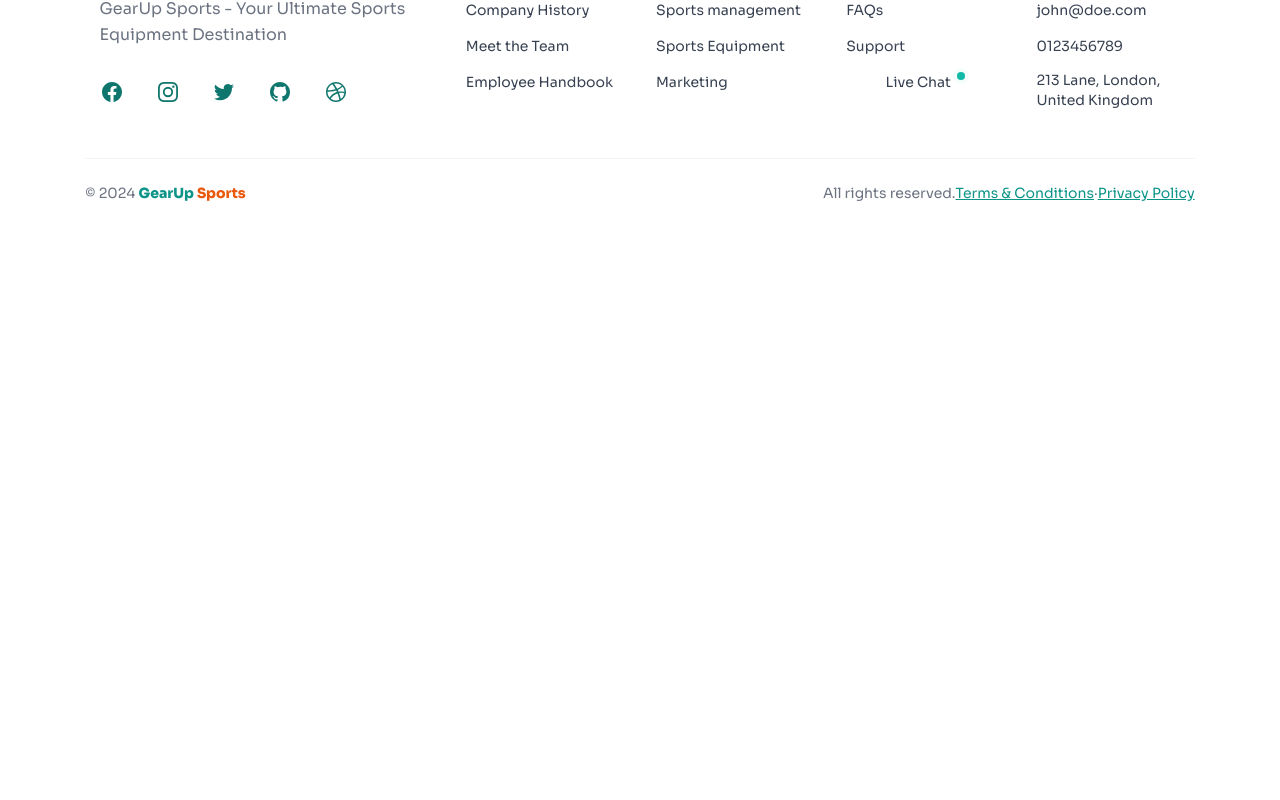
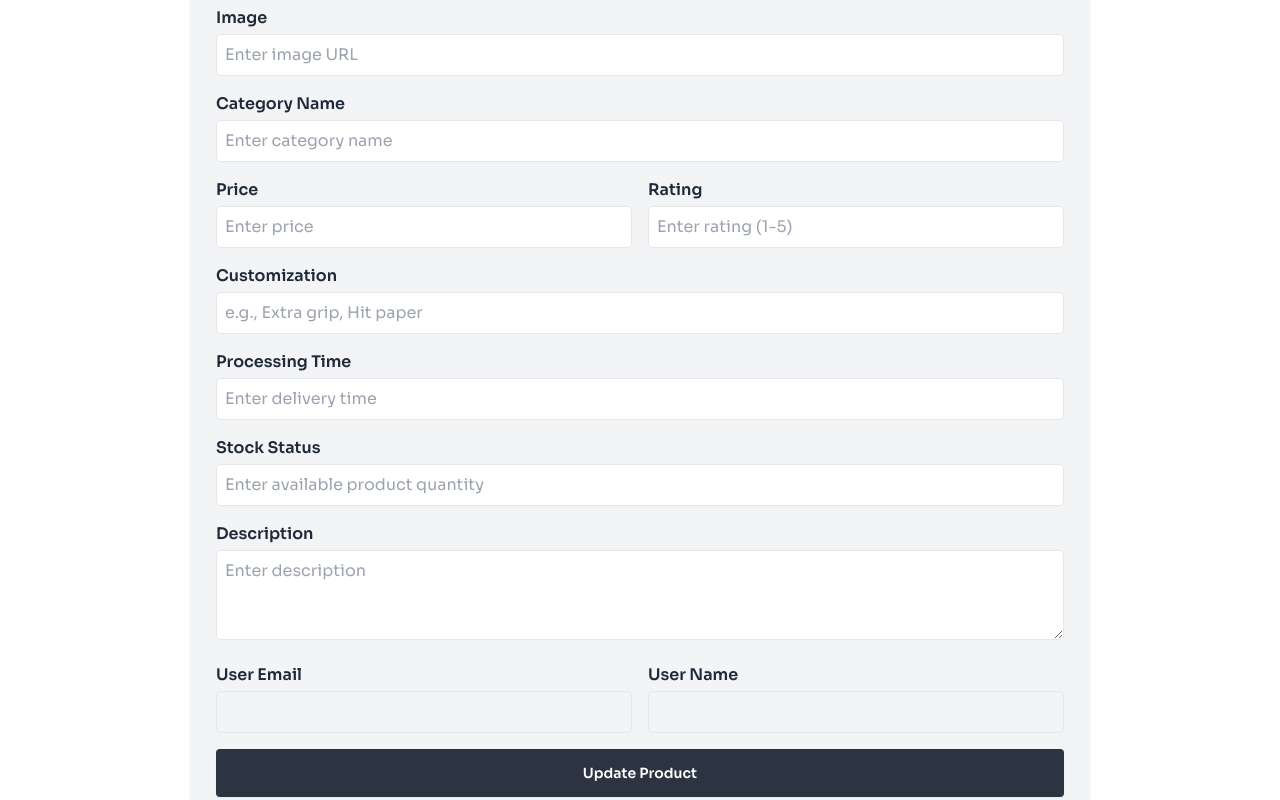
Before and after one commit to Md-Mueid-Mia/GearUp-Sports, a React (Vite) app: page /updateEquipment/1 in a window 1280 px wide. Shown: the part 260-1060 px from the top of the page. Before the commit the page ends 800 px from the top, so only its background shows below. Built offline with nearby package versions, Linux system fonts and the light colour scheme; no server answers; sample sign-in values are in the browser's storage.

Commit message:
this website updatePage modified

```diff
--- a/package.json
+++ b/package.json
@@ -22,6 +22,7 @@
     "react-responsive-carousel": "^3.2.23",
     "react-router-dom": "^7.0.1",
     "sort-by": "^1.2.0",
+    "sweetalert2": "^11.14.5",
     "swiper": "^11.1.15"
   },
   "devDependencies": {
--- a/src/pages/UpdateEquipment .jsx
+++ b/src/pages/UpdateEquipment .jsx
@@ -12,9 +12,6 @@ const UpdateEquipment = () => {
   // State to hold form data
   const [formData, setFormData] = useState([]);
 
-  const [loading, setLoading] = useState(true);
-  const [successMessage, setSuccessMessage] = useState("");
-
   // Fetch the existing equipment data
   useEffect(() => {
     fetch(`http://localhost:4000/equipment`) // Replace with your API endpoint
@@ -25,7 +22,17 @@ const UpdateEquipment = () => {
   }, []);
 
   const data = formData.find((item) =>(item._id === id));
-//  console.log(data);
+const {itemName,
+  image,
+  categoryName,
+  description,
+  price,
+  rating,
+  customization,
+  processingTime,
+  stockStatus,
+  userEmail,
+  userName,}=data || {};
 
 
 
@@ -58,198 +65,193 @@ const UpdateEquipment = () => {
       userEmail,
       userName,
     }
-console.log(formData);
+// console.log(formData);
 
     // Send updated data to the backend
-    // fetch(`/equipment/${id}`, {
-    //   method: "PUT", // Use PUT or PATCH method for updates
-    //   headers: { "Content-Type": "application/json" },
-    //   body: JSON.stringify(formData),
-    // })
-      // .then((response) => response.json())
-      // .then((data) => {
-      //   console.log("Updated Equipment:", data);
-      //   toast.success("Equipment updated successfully!");
-      //   setTimeout(() => navigate("/equipment"), 2000); // Redirect to another page after 2 seconds
-      // })
-    //   .catch((error) => console.error("Error updating equipment:", error));
+    fetch(`http://localhost:4000/equipment/${id}`, {
+      method: "PUT", // Use PUT or PATCH method for updates
+      headers: { "Content-Type": "application/json" },
+      body: JSON.stringify(formData),
+    })
+      .then((response) => response.json())
+      .then((data) => {
+        console.log("Updated Equipment:", data);
+        toast.success("Equipment updated successfully!");
+        setTimeout(() => navigate("/myEquipmentList"), 2000); // Redirect to another page after 2 seconds
+      })
   };
 
   //
 
-  // return (
-  //   <div>
-  //     <Helmet>
-  //       <meta charSet="utf-8" />
-  //       <title>GearUp Sports || Update Equipment</title>
-  //       <link rel="canonical" href="http://mysite.com/example" />
-  //     </Helmet>
-  //     <div className="update-product-container max-w-4xl mx-auto p-6 bg-gray-100 rounded-lg shadow-md">
-  //       <h1 className="text-3xl font-bold text-center mb-4">
-  //         Update Equipment
-  //       </h1>
-  //       {successMessage && (
-  //         <div className="mb-4 p-2 bg-green-200 text-green-800 rounded">
-  //           {successMessage}
-  //         </div>
-  //       )}
-  //       <form className="space-y-4" onSubmit={handleSubmit}>
-  //         {/* Item Name */}
-  //         <div className="form-group">
-  //           <label className="block font-semibold mb-1">Item Name</label>
-  //           <input
-  //             type="text"
-  //             id="itemName"
-  //             name="itemName"
-  //             defaultValue={itemName}
-  //             placeholder="Enter item name"
-  //             className="w-full p-2 border rounded"
-  //           />
-  //         </div>
+  return (
+    <div>
+      <Helmet>
+        <meta charSet="utf-8" />
+        <title>GearUp Sports || Update Equipment</title>
+        <link rel="canonical" href="http://mysite.com/example" />
+      </Helmet>
+      <div className="update-product-container max-w-4xl mx-auto p-6 bg-gray-100 rounded-lg shadow-md">
+        <h1 className="text-3xl font-bold text-center mb-4">
+          Update Equipment
+        </h1>
 
-  //         {/* Image URL */}
-  //         <div className="form-group">
-  //           <label className="block font-semibold mb-1">Image</label>
-  //           <input
-  //             type="text"
-  //             id="image"
-  //             name="image"
-  //             defaultValue={image}
-  //             placeholder="Enter image URL"
-  //             className="w-full p-2 border rounded"
-  //           />
-  //         </div>
+        <form className="space-y-4" onSubmit={handleSubmit}>
+          {/* Item Name */}
+          <div className="form-group">
+            <label className="block font-semibold mb-1">Item Name</label>
+            <input
+              type="text"
+              id="itemName"
+              name="itemName"
+              defaultValue={itemName}
+              placeholder="Enter item name"
+              className="w-full p-2 border rounded"
+            />
+          </div>
 
-  //         {/* Category Name */}
-  //         <div className="form-group">
-  //           <label className="block font-semibold mb-1">Category Name</label>
-  //           <input
-  //             type="text"
-  //             id="categoryName"
-  //             name="categoryName"
-  //             defaultValue={categoryName}
-  //             placeholder="Enter category name"
-  //             className="w-full p-2 border rounded"
-  //           />
-  //         </div>
+          {/* Image URL */}
+          <div className="form-group">
+            <label className="block font-semibold mb-1">Image</label>
+            <input
+              type="text"
+              id="image"
+              name="image"
+              defaultValue={image}
+              placeholder="Enter image URL"
+              className="w-full p-2 border rounded"
+            />
+          </div>
 
-  //         {/* Price and Rating */}
-  //         <div className="grid grid-cols-2 gap-4">
-  //           <div className="form-group">
-  //             <label className="block font-semibold mb-1">Price</label>
-  //             <input
-  //               type="number"
-  //               id="price"
-  //               name="price"
-  //               defaultValue={price}
-  //               placeholder="Enter price"
-  //               className="w-full p-2 border rounded"
-  //             />
-  //           </div>
-  //           <div className="form-group">
-  //             <label className="block font-semibold mb-1">Rating</label>
-  //             <input
-  //               type="number"
-  //               id="rating"
-  //               name="rating"
-  //               defaultValue={rating}
-  //               placeholder="Enter rating (1-5)"
-  //               step="0.1"
-  //               max="5"
-  //               min="1"
-  //               className="w-full p-2 border rounded"
-  //             />
-  //           </div>
-  //         </div>
+          {/* Category Name */}
+          <div className="form-group">
+            <label className="block font-semibold mb-1">Category Name</label>
+            <input
+              type="text"
+              id="categoryName"
+              name="categoryName"
+              defaultValue={categoryName}
+              placeholder="Enter category name"
+              className="w-full p-2 border rounded"
+            />
+          </div>
 
-  //         {/* Customization */}
-  //         <div className="form-group">
-  //           <label className="block font-semibold mb-1">Customization</label>
-  //           <input
-  //             type="text"
-  //             id="customization"
-  //             name="customization"
-  //             defaultValue={customization}
-  //             placeholder="e.g., Extra grip, Hit paper"
-  //             className="w-full p-2 border rounded"
-  //           />
-  //         </div>
+          {/* Price and Rating */}
+          <div className="grid grid-cols-2 gap-4">
+            <div className="form-group">
+              <label className="block font-semibold mb-1">Price</label>
+              <input
+                type="number"
+                id="price"
+                name="price"
+                defaultValue={price}
+                placeholder="Enter price"
+                className="w-full p-2 border rounded"
+              />
+            </div>
+            <div className="form-group">
+              <label className="block font-semibold mb-1">Rating</label>
+              <input
+                type="number"
+                id="rating"
+                name="rating"
+                defaultValue={rating}
+                placeholder="Enter rating (1-5)"
+                step="0.1"
+                max="5"
+                min="1"
+                className="w-full p-2 border rounded"
+              />
+            </div>
+          </div>
 
-  //         {/* Processing Time */}
-  //         <div className="form-group">
-  //           <label className="block font-semibold mb-1">Processing Time</label>
-  //           <input
-  //             type="text"
-  //             id="processingTime"
-  //             name="processingTime"
-  //             defaultValue={processingTime}
-  //             placeholder="Enter delivery time"
-  //             className="w-full p-2 border rounded"
-  //           />
-  //         </div>
+          {/* Customization */}
+          <div className="form-group">
+            <label className="block font-semibold mb-1">Customization</label>
+            <input
+              type="text"
+              id="customization"
+              name="customization"
+              defaultValue={customization}
+              placeholder="e.g., Extra grip, Hit paper"
+              className="w-full p-2 border rounded"
+            />
+          </div>
 
-  //         {/* Stock Status */}
-  //         <div className="form-group">
-  //           <label className="block font-semibold mb-1">Stock Status</label>
-  //           <input
-  //             type="number"
-  //             id="stockStatus"
-  //             name="stockStatus"
-  //             defaultValue={stockStatus}
-  //             placeholder="Enter available product quantity"
-  //             className="w-full p-2 border rounded"
-  //           />
-  //         </div>
-  //         {/* Description */}
-  //         <div className="form-group">
-  //           <label className="block font-semibold mb-1">Description</label>
-  //           <textarea
-  //             id="description"
-  //             name="description"
-  //             defaultValue={description}
-  //             placeholder="Enter description"
-  //             className="w-full p-2 border rounded"
-  //             rows="3"
-  //           ></textarea>
-  //         </div>
+          {/* Processing Time */}
+          <div className="form-group">
+            <label className="block font-semibold mb-1">Processing Time</label>
+            <input
+              type="text"
+              id="processingTime"
+              name="processingTime"
+              defaultValue={processingTime}
+              placeholder="Enter delivery time"
+              className="w-full p-2 border rounded"
+            />
+          </div>
 
-  //         {/* User Email and Name (Read-only) */}
-  //         <div className="grid grid-cols-2 gap-4">
-  //           <div className="form-group">
-  //             <label className="block font-semibold mb-1">User Email</label>
-  //             <input
-  //               type="email"
-  //               id="userEmail"
-  //               name="userEmail"
-  //               value={userEmail}
-  //               readOnly
-  //               className="w-full p-2 border bg-gray-100 rounded"
-  //             />
-  //           </div>
-  //           <div className="form-group">
-  //             <label className="block font-semibold mb-1">User Name</label>
-  //             <input
-  //               type="text"
-  //               id="userName"
-  //               name="userName"
-  //               value={userName}
-  //               readOnly
-  //               className="w-full p-2 border bg-gray-100 rounded"
-  //             />
-  //           </div>
-  //         </div>
+          {/* Stock Status */}
+          <div className="form-group">
+            <label className="block font-semibold mb-1">Stock Status</label>
+            <input
+              type="number"
+              id="stockStatus"
+              name="stockStatus"
+              defaultValue={stockStatus}
+              placeholder="Enter available product quantity"
+              className="w-full p-2 border rounded"
+            />
+          </div>
+          {/* Description */}
+          <div className="form-group">
+            <label className="block font-semibold mb-1">Description</label>
+            <textarea
+              id="description"
+              name="description"
+              defaultValue={description}
+              placeholder="Enter description"
+              className="w-full p-2 border rounded"
+              rows="3"
+            ></textarea>
+          </div>
 
-  //         {/* Submit Button */}
-  //         <button
-  //           type="submit"
-  //           className="w-full btn btn-neutral hover:bg-orange-600 text-white py-2 rounded transition border-none"
-  //         >
-  //           Update Product
-  //         </button>
-  //       </form>
-  //     </div>
-  //   </div>
-  // );
+          {/* User Email and Name (Read-only) */}
+          <div className="grid grid-cols-2 gap-4">
+            <div className="form-group">
+              <label className="block font-semibold mb-1">User Email</label>
+              <input
+                type="email"
+                id="userEmail"
+                name="userEmail"
+                value={userEmail}
+                readOnly
+                className="w-full p-2 border bg-gray-100 rounded"
+              />
+            </div>
+            <div className="form-group">
+              <label className="block font-semibold mb-1">User Name</label>
+              <input
+                type="text"
+                id="userName"
+                name="userName"
+                value={userName}
+                readOnly
+                className="w-full p-2 border bg-gray-100 rounded"
+              />
+            </div>
+          </div>
+
+          {/* Submit Button */}
+          <button
+            type="submit"
+            className="w-full btn btn-neutral hover:bg-orange-600 text-white py-2 rounded transition border-none"
+          >
+            Update Product
+          </button>
+        </form>
+      </div>
+    </div>
+  );
 };
 
 export default UpdateEquipment;
```
Also changed, not shown: src/components/Header.jsx (+9 -3 lines), src/layouts/Root.jsx (+7 -1 lines), src/pages/MyEquipment.jsx (+24 -1 lines), src/pages/SignIn.jsx (+9 -1 lines), 1 other file (tests, documents, lock files or other folders).
